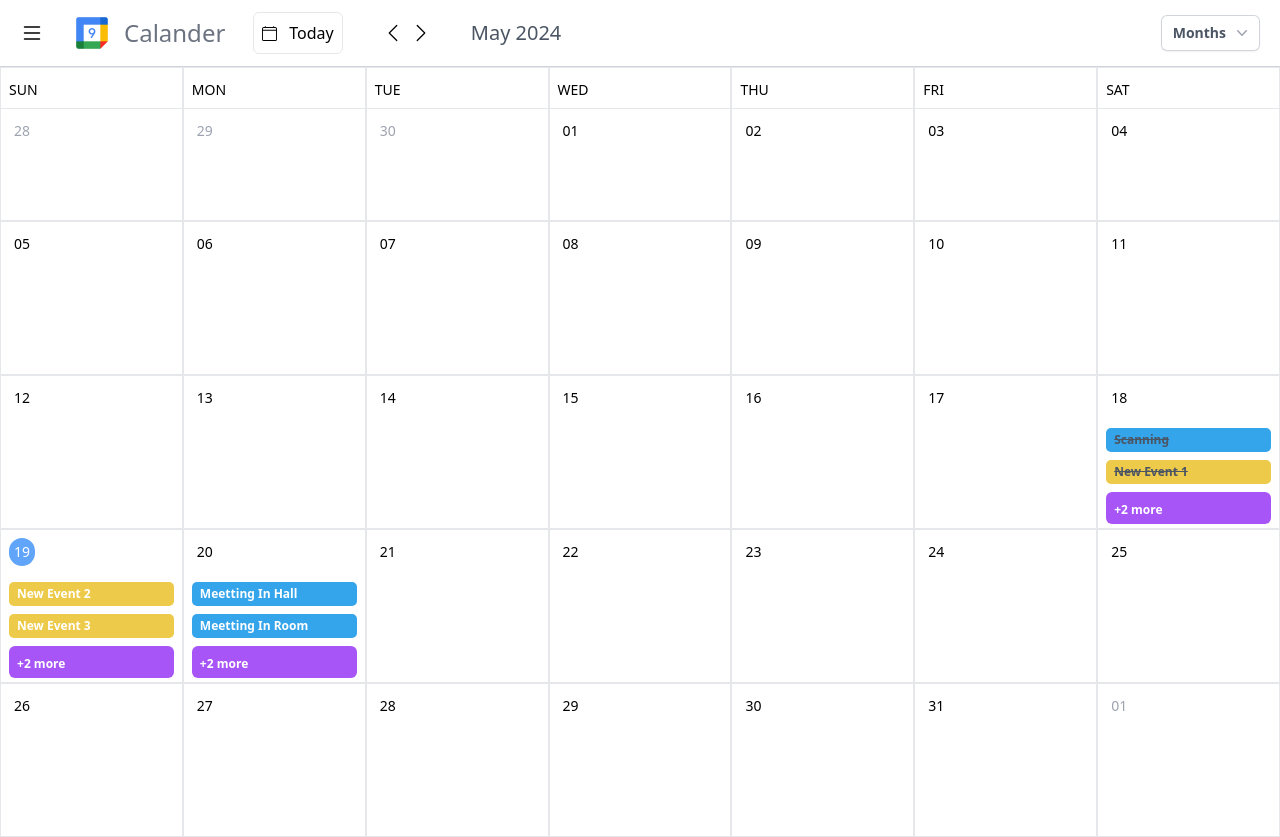
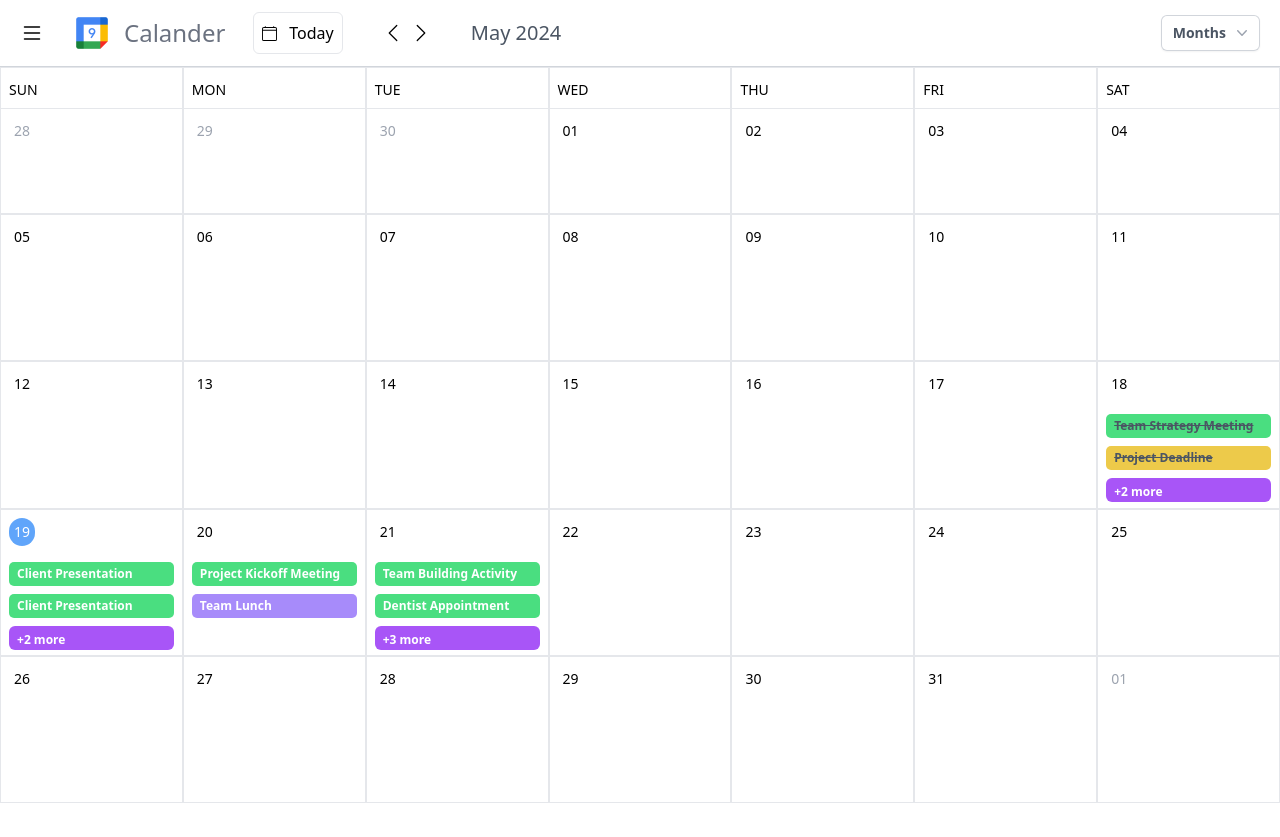
Before and after one commit to BHARATHI-GIT-HUB/survey-sparrow-event-calander, a React (Vite) app: page / in a window 1280 px wide. After the commit the page ends 803 px from the top, so only its background shows below. Built offline with nearby package versions, Linux system fonts and the light colour scheme.

Commit message:
configered colour

```diff
--- a/src/components/Calander/Day.jsx
+++ b/src/components/Calander/Day.jsx
@@ -9,13 +9,6 @@ export function Day({ day, rowIndex }) {
   const { monthIndex, setMonthIndex } = useContext(GlobalContext);
   const [events, setEvents] = useState([]);
   const [isModalOpen, setIsModalOpen] = useState(false);
-
-  const eventTypeColors = {
-    meeting: "bg-[#34a4eb]",
-    appointment: "bg-green-500",
-    reminder: "bg-[#edca4a]",
-    task: "bg-purple-500",
-  };
 
   const getCurrentDay = (day) => {
     const isCurrentMonthDay = day.month() === monthIndex;
@@ -50,9 +43,9 @@ export function Day({ day, rowIndex }) {
           events.slice(0, 2).map((e, i) => (
             <div
               key={i}
-              className={`mx-2 p-1 md:px-2  text-white rounded-[5px] overflow-hidden ${
-                eventTypeColors[e.type] || "bg-gray-400"
-              }`}
+              style={{ backgroundColor: e.colour }}
+              className={`mx-2 p-1 md:px-2  text-white rounded-[5px] overflow-hidden
+               `}
             >
               <p
                 className={`font-semibold text-xs capitalize
@@ -72,7 +65,7 @@ export function Day({ day, rowIndex }) {
             day={day}
           />
           <div
-            className={`mx-2 mb-1 p-1 md:px-2 rounded-md overflow-hidden cursor-pointer bg-purple-500 `}
+            className={`mx-2 px-2 rounded-md overflow-hidden cursor-pointer bg-purple-500 `}
             onClick={() => {
               setIsModalOpen(true);
             }}
--- a/src/components/Modal.js
+++ b/src/components/Modal.js
@@ -5,9 +5,9 @@ import { isEventOver } from "../util";
 export default function Modal({ isModalOpen, setIsModalOpen, events, day }) {
   const eventTypeColors = {
     meeting: "bg-[#34a4eb]",
-    appointment: "bg-green-500",
+    appointment: "bg-green-400",
     reminder: "bg-[#edca4a]",
-    task: "bg-purple-500",
+    task: "bg-purple-400",
   };
 
   const close = () => {
--- a/src/data.js
+++ b/src/data.js
@@ -1,122 +1,170 @@
+const eventColors = {
+  meeting: "#4ade80",
+  appointment: "#4ade80",
+  reminder: "#edca4a",
+  task: "#a78bfa",
+};
+
 export const data = [
   {
-    title: "Scanning",
-    colour: "#FF0000",
+    title: "Team Strategy Meeting",
+    colour: eventColors.meeting,
     date: "2024-05-18",
     type: "meeting",
-    startTime: "01:00 PM",
-    endTime: "03:00 PM",
+    startTime: "09:00 AM",
+    endTime: "10:00 AM",
     description:
-      "Lorem ipsum dolor sit amet, consectetur adipisicing elit. Veritatis voluptatem dolorem neque nulla natus pariatur ex, unde minima perspiciatis voluptas cumque eos iste nihil. Laboriosam minus omnis repellat aspernatur corporis.",
+      "Discussing quarterly goals and strategic initiatives. All department heads are required to attend.",
+  },
+
+  {
+    title: "Project Deadline",
+    colour: eventColors.reminder,
+    date: "2024-05-18",
+    type: "reminder",
+    startTime: "02:00 PM",
+    endTime: "03:15 PM",
+    description:
+      "Final submission for the client project is due today. Ensure all documentation is complete and submitted.",
   },
   {
-    title: "new event 1",
-    colour: "#FF0000",
+    title: "Doctor's Appointment",
+    colour: eventColors.appointment,
+    date: "2024-05-18",
+    type: "appointment",
+    startTime: "11:00 AM",
+    endTime: "12:00 PM",
+    description:
+      "Routine check-up with Dr. Smith at the downtown clinic. Remember to bring medical reports from last visit.",
+  },
+  {
+    title: "Project Deadline",
+    colour: eventColors.reminder,
     date: "2024-05-18",
     type: "reminder",
-    startTime: "11:00 PM",
-    endTime: "11:40 PM",
+    startTime: "02:00 PM",
+    endTime: "03:15 PM",
     description:
-      "Lorem ipsum dolor sit amet, consectetur adipisicing elit. Veritatis voluptatem dolorem neque nulla natus pariatur ex, unde minima perspiciatis voluptas cumque eos iste nihil. Laboriosam minus omnis repellat aspernatur corporis.",
+      "Final submission for the client project is due today. Ensure all documentation is complete and submitted.",
   },
   {
-    title: "new event 2",
-    colour: "#FF0000",
+    title: "Client Presentation",
+    colour: eventColors.meeting,
+    date: "2024-05-19",
+    type: "meeting",
+    startTime: "10:00 AM",
+    endTime: "11:30 AM",
+    description:
+      "Present the new marketing strategy to the client. Include the latest market analysis and projections.",
+  },
+  {
+    title: "Client Presentation",
+    colour: eventColors.meeting,
+    date: "2024-05-19",
+    type: "meeting",
+    startTime: "10:00 AM",
+    endTime: "11:30 AM",
+    description:
+      "Present the new marketing strategy to the client. Include the latest market analysis and projections.",
+  },
+  {
+    title: "Weekly Groceries Reminder",
+    colour: eventColors.reminder,
     date: "2024-05-19",
     type: "reminder",
-    startTime: "11:00 PM",
-    endTime: "11:40 PM",
+    startTime: "12:00 PM",
+    endTime: "12:30 PM",
     description:
-      "Lorem ipsum dolor sit amet, consectetur adipisicing elit. Veritatis voluptatem dolorem neque nulla natus pariatur ex, unde minima perspiciatis voluptas cumque eos iste nihil. Laboriosam minus omnis repellat aspernatur corporis.",
+      "Don't forget to buy groceries for the week. Include fresh vegetables, fruits, and dairy products.",
   },
   {
-    title: "new event 3",
-    colour: "#FF0000",
+    title: "Complete Financial Report",
+    colour: eventColors.task,
     date: "2024-05-19",
-    type: "reminder",
-    startTime: "11:00 PM",
-    endTime: "11:40 PM",
+    type: "task",
+    startTime: "03:00 PM",
+    endTime: "04:30 PM",
     description:
-      "Lorem ipsum dolor sit amet, consectetur adipisicing elit. Veritatis voluptatem dolorem neque nulla natus pariatur ex, unde minima perspiciatis voluptas cumque eos iste nihil. Laboriosam minus omnis repellat aspernatur corporis.",
+      "Prepare the monthly financial report for review. Ensure accuracy and include all recent transactions.",
   },
   {
-    title: "new event 4",
-    colour: "#FF0000",
-    date: "2024-05-19",
-    type: "reminder",
-    startTime: "11:00 PM",
-    endTime: "11:40 PM",
+    title: "Project Kickoff Meeting",
+    colour: eventColors.meeting,
+    date: "2024-05-20",
+    type: "meeting",
+    startTime: "09:00 AM",
+    endTime: "10:30 AM",
     description:
-      "Lorem ipsum dolor sit amet, consectetur adipisicing elit. Veritatis voluptatem dolorem neque nulla natus pariatur ex, unde minima perspiciatis voluptas cumque eos iste nihil. Laboriosam minus omnis repellat aspernatur corporis.",
+      "Kickoff meeting for the new software development project. Discuss timelines, roles, and deliverables.",
   },
   {
-    title: "new event 5",
-    colour: "#FF0000",
-    date: "2024-05-19",
+    title: "Team Lunch",
+    colour: eventColors.task,
+    date: "2024-05-20",
     type: "task",
-    startTime: "03:00",
-    endTime: "04:00",
+    startTime: "12:00 PM",
+    endTime: "01:00 PM",
     description:
-      "Lorem ipsum dolor sit amet, consectetur adipisicing elit. Veritatis voluptatem dolorem neque nulla natus pariatur ex, unde minima perspiciatis voluptas cumque eos iste nihil. Laboriosam minus omnis repellat aspernatur corporis.",
+      "Lunch with the team at the new downtown restaurant. Opportunity to socialize and discuss non-work topics.",
   },
   {
-    title: "new event 4",
-    colour: "#FF0000",
-    date: "2024-05-18",
-    type: "task",
-    startTime: "03:00",
-    endTime: "04:00",
+    title: "Call with Supplier",
+    colour: eventColors.appointment,
+    date: "2024-05-20",
+    type: "appointment",
+    startTime: "03:00 PM",
+    endTime: "03:30 PM",
     description:
-      "Lorem ipsum dolor sit amet, consectetur adipisicing elit. Veritatis voluptatem dolorem neque nulla natus pariatur ex, unde minima perspiciatis voluptas cumque eos iste nihil. Laboriosam minus omnis repellat aspernatur corporis.",
+      "Discuss new shipment details and timelines. Clarify any outstanding issues with the current order.",
   },
   {
-    title: "new event 5",
-    colour: "#FF0000",
-    date: "2024-05-18",
-    type: "task",
-    startTime: "23:00 ",
-    endTime: "23:50 ",
+    title: "Team Building Activity",
+    colour: eventColors.meeting,
+    date: "2024-05-21",
+    type: "meeting",
+    startTime: "10:00 AM",
+    endTime: "11:00 AM",
     description:
-      "Lorem ipsum dolor sit amet, consectetur adipisicing elit. Veritatis voluptatem dolorem neque nulla natus pariatur ex, unde minima perspiciatis voluptas cumque eos iste nihil. Laboriosam minus omnis repellat aspernatur corporis.",
+      "Participate in a fun team-building exercise. Enhance team collaboration and communication skills.",
   },
   {
-    title: "meetting in hall",
-    colour: "#FF0000",
-    date: "2024-05-20",
-    type: "meeting",
-    startTime: "12:00 PM",
-    endTime: "1:00 PM",
+    title: "Dentist Appointment",
+    colour: eventColors.appointment,
+    date: "2024-05-21",
+    type: "appointment",
+    startTime: "01:00 PM",
+    endTime: "02:00 PM",
     description:
-      "Lorem ipsum dolor sit amet, consectetur adipisicing elit. Veritatis voluptatem dolorem neque nulla natus pariatur ex, unde minima perspiciatis voluptas cumque eos iste nihil. Laboriosam minus omnis repellat aspernatur corporis.",
+      "Routine dental check-up and cleaning. Remember to floss and brush teeth before the appointment.",
   },
   {
-    title: "meetting in room",
-    colour: "#FF0000",
-    date: "2024-05-20",
-    type: "meeting",
-    startTime: "2:00 PM",
-    endTime: "3:50 PM",
+    title: "Update Task List",
+    colour: eventColors.task,
+    date: "2024-05-21",
+    type: "task",
+    startTime: "04:00 PM",
+    endTime: "05:00 PM",
     description:
-      "Lorem ipsum dolor sit amet, consectetur adipisicing elit. Veritatis voluptatem dolorem neque nulla natus pariatur ex, unde minima perspiciatis voluptas cumque eos iste nihil. Laboriosam minus omnis repellat aspernatur corporis.",
+      "Review and update the task list for the week. Prioritize tasks based on deadlines and importance.",
   },
   {
-    title: "water ",
-    colour: "#FF0000",
-    date: "2024-05-20",
-    type: "reminder",
-    startTime: "6:00 PM ",
-    endTime: "7:50 PM",
+    title: "Update Task List",
+    colour: eventColors.task,
+    date: "2024-05-21",
+    type: "task",
+    startTime: "05:00 PM",
+    endTime: "06:00 PM",
     description:
-      "Lorem ipsum dolor sit amet, consectetur adipisicing elit. Veritatis voluptatem dolorem neque nulla natus pariatur ex, unde minima perspiciatis voluptas cumque eos iste nihil. Laboriosam minus omnis repellat aspernatur corporis.",
+      "Review and update the task list for the week. Prioritize tasks based on deadlines and importance.",
   },
   {
-    title: "lunch",
-    colour: "#FF0000",
-    date: "2024-05-20",
+    title: "Update Task List",
+    colour: eventColors.task,
+    date: "2024-05-21",
     type: "task",
-    startTime: "4:00 PM",
-    endTime: "5:50 PM",
+    startTime: "07:00 PM",
+    endTime: "08:00 PM",
     description:
-      "Lorem ipsum dolor sit amet, consectetur adipisicing elit. Veritatis voluptatem dolorem neque nulla natus pariatur ex, unde minima perspiciatis voluptas cumque eos iste nihil. Laboriosam minus omnis repellat aspernatur corporis.",
+      "Review and update the task list for the week. Prioritize tasks based on deadlines and importance.",
   },
 ];
--- a/tailwind.config.js
+++ b/tailwind.config.js
@@ -6,6 +6,12 @@ export default {
       fontFamily: {
         inter: ["Inter", "sans-serif"],
       },
+      colors: {
+        meeting: "#4ade80",
+        appointment: "#4ade80",
+        reminder: "#facc15",
+        task: "#a78bfa",
+      },
     },
   },
   plugins: [],
```
